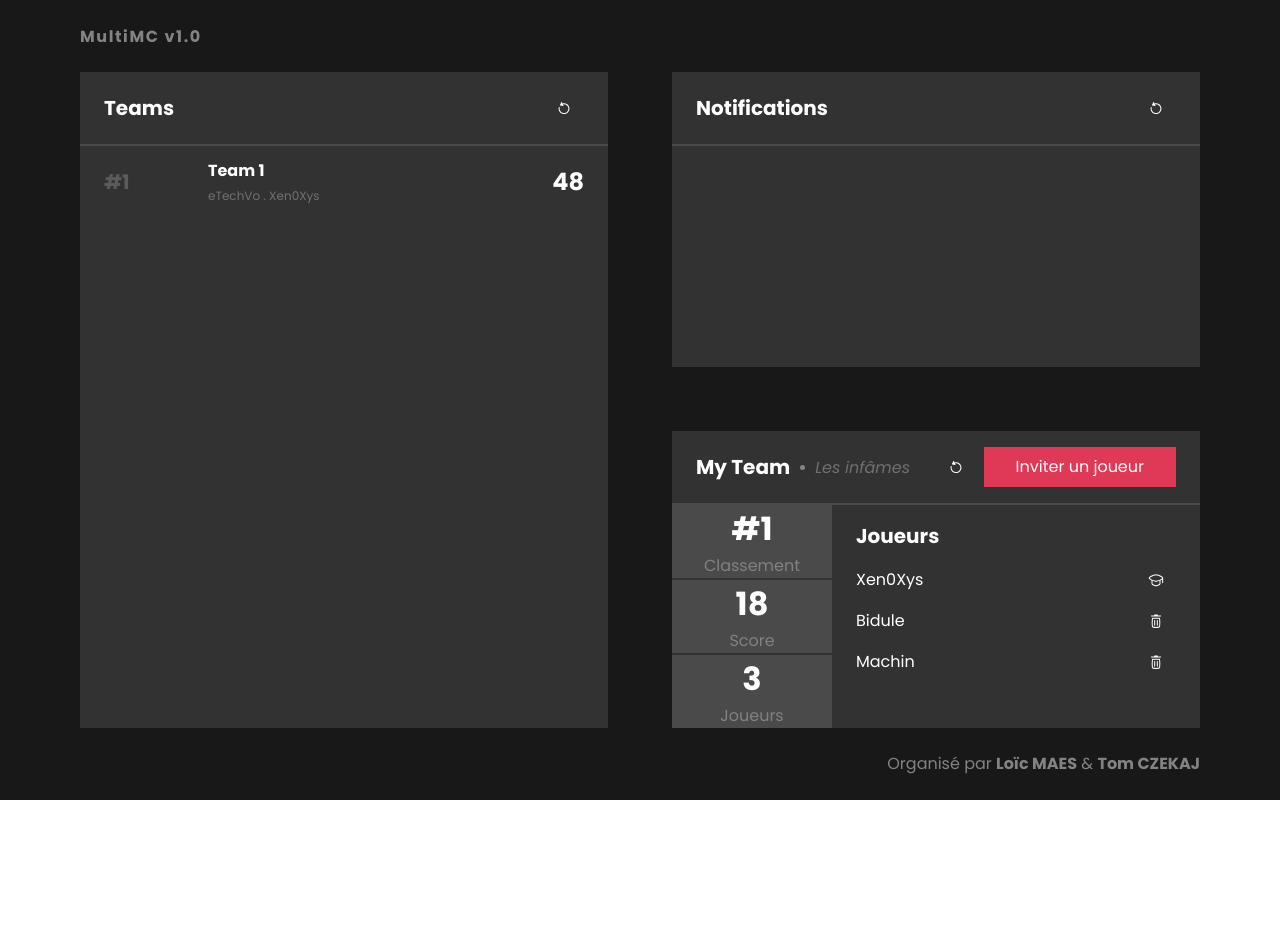
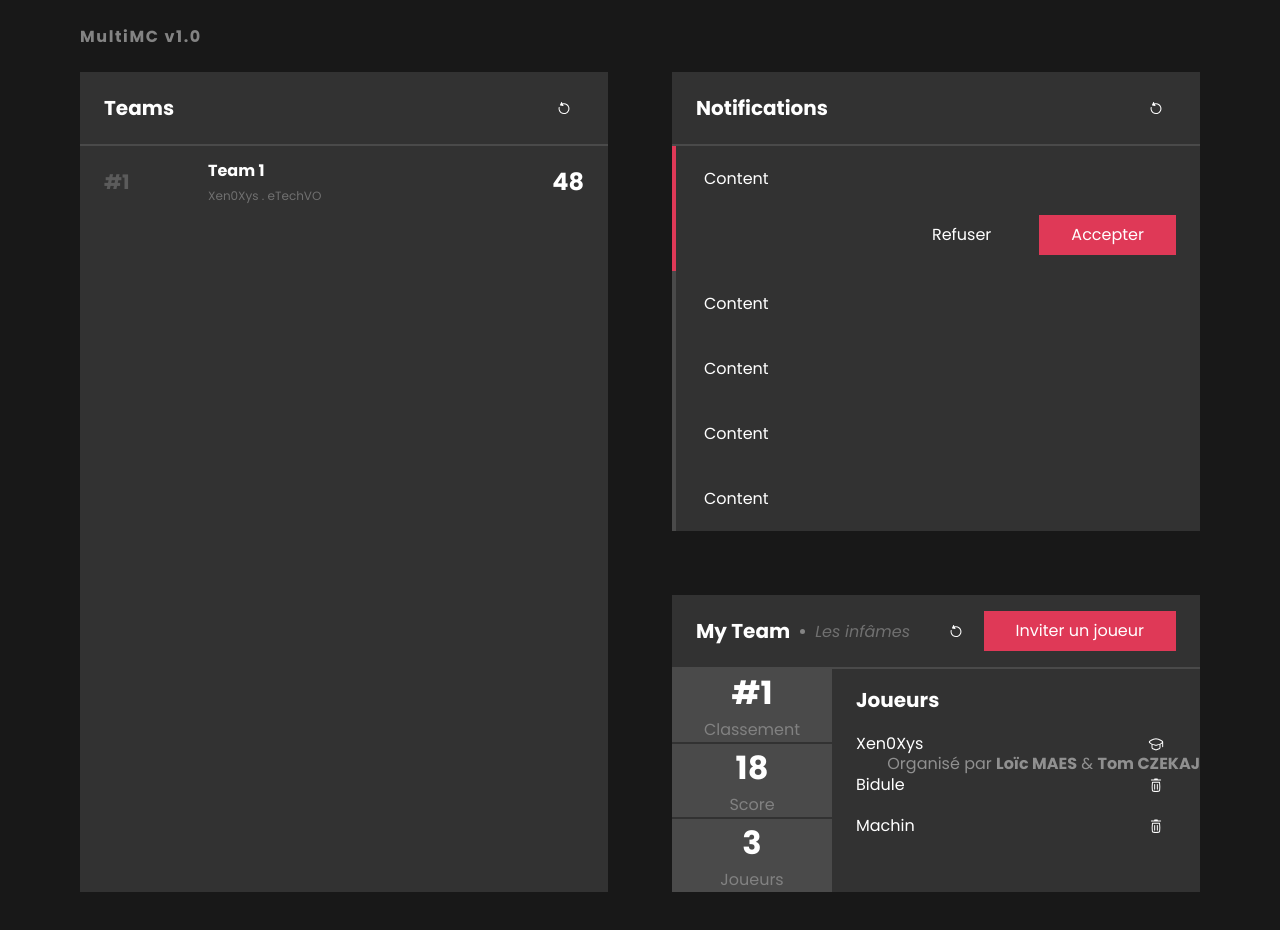
Before and after one commit to MultiMC-Suite/MultiMC-Panel, a Vue app: page /login in a window 1280 px wide. Both pictures are taken after typing "Sample", "Sample" into the empty fields and a click on the button "Valider". Shown: the top 930 px of the page. Before the commit the page ends 800 px from the top, so only its background shows below. Built offline with nearby package versions, Linux system fonts and the light colour scheme.

Commit message:
:construction: Implement components in main view, try adding inner scroll

```diff
--- a/src/views/MainView.vue
+++ b/src/views/MainView.vue
@@ -12,18 +12,7 @@
                     </ul>
                 </header>
                 <hr class="panels__separator">
-                <div class="panels__team-display">
-                    <div class="panels__team-display__infos">
-                        <h2 class="panels__team-display__infos__title">#1</h2>
-                        <div class="panels__team-display__infos__team">
-                            <h3 class="panels__team-display__infos__team__name">Team 1</h3>
-                            <p class="panels__team-display__infos__team__content">eTechVo . Xen0Xys</p>
-                        </div>
-                    </div>
-                    <div class="panels__team-display__score">
-                        <h2>48</h2>
-                    </div>
-                </div>
+                <TeamRankingComponent rank="#1" score="48" team-name="Team 1" members="Xen0Xys . eTechVO"></TeamRankingComponent>
             </article>
             <aside class="panels__right">
                 <article class="panels__article panels__right__notify">
@@ -36,6 +25,13 @@
                         </ul>
                     </header>
                     <hr class="panels__separator">
+                    <div class="panels__right__notify__content">
+                        <NotificationComponent selector primary></NotificationComponent>
+                        <NotificationComponent></NotificationComponent>
+                        <NotificationComponent></NotificationComponent>
+                        <NotificationComponent></NotificationComponent>
+                        <NotificationComponent></NotificationComponent>
+                    </div>
                 </article>
                 <article class="panels__article panels__right__team">
                     <header class="panels__article__header">
@@ -94,10 +90,12 @@
 <script>
 import ButtonComponent from "@/components/Button.vue";
 import SimpleModalComponent from "@/components/Modal.vue";
+import TeamRankingComponent from "@/components/TeamRanking.vue";
+import NotificationComponent from "@/components/Notification.vue";
 
 export default {
     name: "Main-View",
-    components: {SimpleModalComponent, ButtonComponent},
+    components: {NotificationComponent, TeamRankingComponent, SimpleModalComponent, ButtonComponent},
     beforeCreate() {
         // TODO: Check token and redirect to login if not valid
         if(!this.$store.token){
@@ -179,6 +177,12 @@ export default {
                 display: flex;
                 flex-direction: column;
             }
+            &__notify{
+                display: flex;
+                &__content{
+                    overflow-y: auto;
+                }
+            }
         }
         &__separator{
             margin: 0;
@@ -187,45 +191,6 @@ export default {
         // Team score display
         &__teams{
             // Parent of team score display
-        }
-        &__team-display{
-            // Team score display
-            display: flex;
-            flex-direction: row;
-            justify-content: space-between;
-            align-items: center;
-            padding: .75em 1.5em;
-            &__infos{
-                display: flex;
-                flex-direction: row;
-                align-items: center;
-                grid-gap: 1.5em;
-                &__title{
-                    color: white;
-                    opacity: 20%;
-                    justify-content: left;
-                    font-size: 1.25em;
-                    width: 4em;
-                    //padding: .75em 0;
-                }
-                &__team{
-                    display: flex;
-                    flex-direction: column;
-                    grid-gap: .25em;
-                    &__name{
-                        color: white;
-                    }
-                    &__content{
-                        color: white;
-                        font-size: .75em;
-                        opacity: 30%;
-                    }
-                }
-            }
-            &__score{
-                color: white;
-                font-size: 1.5em;
-            }
         }
         // Own team display
         &__own-team{
```
